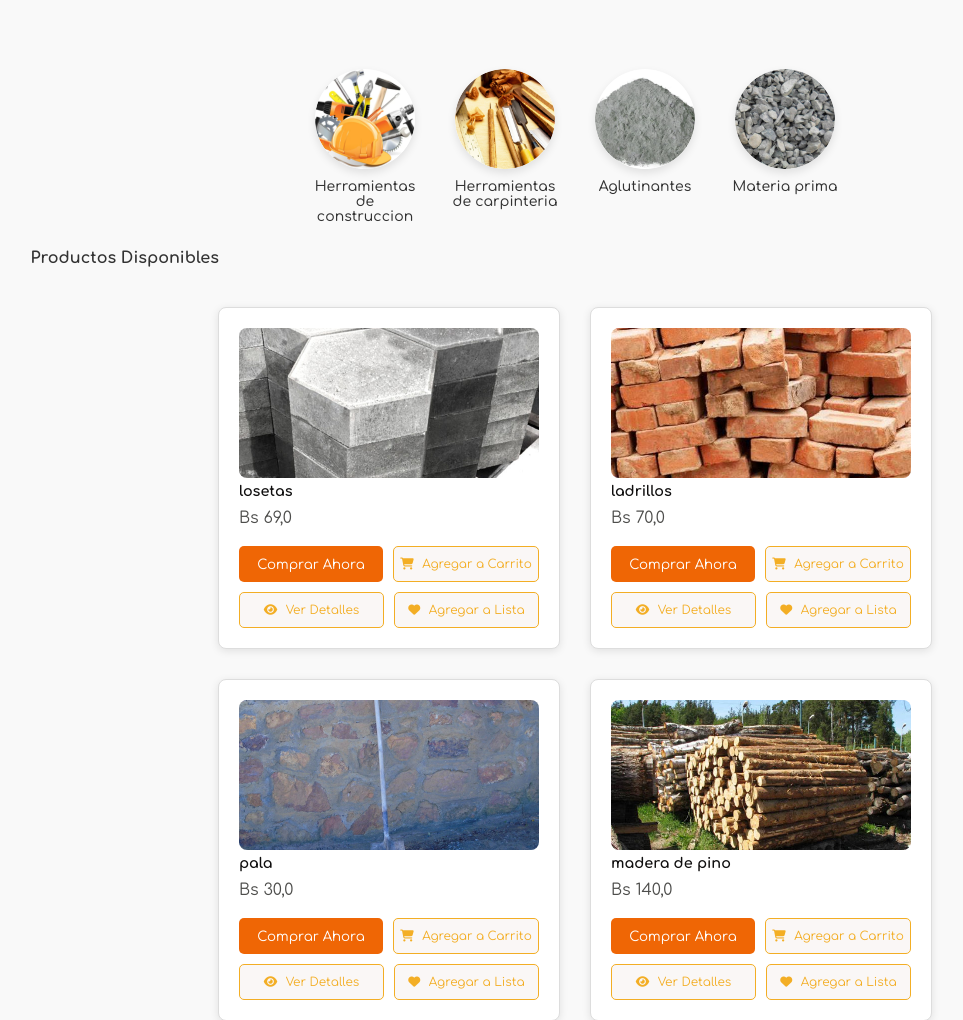
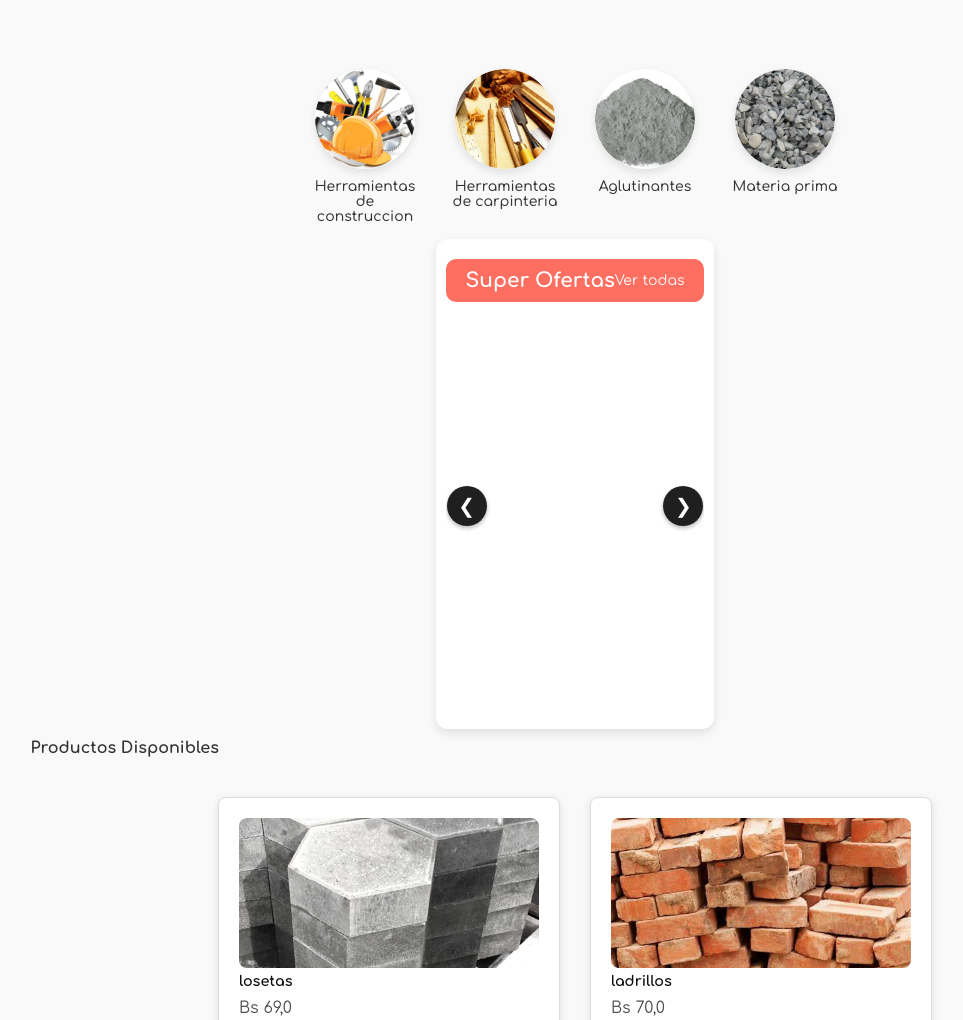
Before and after one commit to MauryQV/YouBuild, a Django app: page /buscar/ in a window 1280 px wide; the page is wider, and only the part inside the window is pictured. Shown: the part 479-1499 px from the top of that part, without its empty margins (65-1028 px from the left). Run offline with Django 5.2, Linux system fonts and the light colour scheme; data comes from the database, SQL or seed files in the repository; both versions use the stored data as it was after the commit.

Commit message:
01-Frontend Integración de Promociones en el Carrusel Existente

```diff
--- /dev/null
+++ b/YouBuild/sistema/static/CarruselOfert.css
@@ -0,0 +1,178 @@
+/* Contenedor general del carrusel de ofertas */
+.super-offers-carousel {
+    background-color: #FFFFFF;
+    border-radius: 12px;
+    box-shadow: 0 4px 10px rgba(0, 0, 0, 0.1);
+    padding: 20px 10px; /* Incrementar padding lateral */
+    position: relative;
+    margin: 0px auto;
+   /* max-width: 1200px; /* Ancho máximo */
+    height: 450px; /* Altura fija del carrusel */
+    overflow: hidden;
+    display: flex;
+    flex-direction: column; /* Asegura que el contenido interno esté bien alineado */
+}
+
+/* Encabezado del carrusel */
+.super-offers-header {
+    display: flex;
+    justify-content: space-between;
+    align-items: center;
+    background-color: #ff6f61;
+    padding: 10px 20px;
+    border-radius: 10px;
+}
+
+.super-offers-title {
+    color: #ffffff;
+    font-size: 20px;
+    font-weight: bold;
+}
+
+.super-offers-view-all {
+    color: #ffffff;
+    font-size: 14px;
+    text-decoration: none;
+}
+
+.super-offers-view-all:hover {
+    text-decoration: underline;
+}
+
+/* Contenido del carrusel */
+.super-offers-content {
+    display: flex;
+    align-items: center;
+    justify-content: space-between;
+    position: relative;
+    overflow: hidden;
+    flex: 1; /* Se adapta al espacio disponible */
+    padding: 0 40px; /* Espaciado interno para las flechas */
+}
+
+/* Botones de navegación ajustados */
+.super-offers-btn {
+    position: absolute;
+    top: 50%;
+    transform: translateY(-50%);
+    background-color: rgba(8, 8, 8, 0.907);
+    color: #FFFFFF;
+    border: none;
+    border-radius: 50%;
+    width: 40px;
+    height: 40px;
+    cursor: pointer;
+    font-size: 20px;
+    display: flex;
+    justify-content: center;
+    align-items: center;
+    z-index: 10;
+    box-shadow: 0 2px 4px rgba(11, 11, 11, 0.3);
+}
+
+.super-offers-btn.super-offers-left-btn {
+    left: 1px; /* Espaciado dentro del contenedor blanco */
+}
+
+.super-offers-btn.super-offers-right-btn {
+    right: 1px; /* Espaciado dentro del contenedor blanco */
+}
+
+.super-offers-btn:hover {
+    background-color: rgba(0, 0, 0, 0.5);
+}
+
+/* Elemento del carrusel */
+.super-offers-item {
+    display: flex;
+    align-items: flex-start;
+    background-color: #ffffff;
+    border-radius: 12px;
+    text-align: left;
+    box-shadow: 0 4px 10px rgba(0, 0, 0, 0.1);
+    margin: 0 10px;
+    overflow: hidden;
+    padding: 10px;
+    flex-shrink: 0;
+    height: 90%;
+    width: 700px; /* Ajusta el ancho aquí */
+}
+
+/* Imágenes dentro del carrusel */
+.super-offers-item img {
+    width: 500px; /* Ancho fijo para la imagen */
+    height: 100%; /* Ajustar la altura total al contenedor */
+    object-fit: cover;
+    border-radius: 20px;
+    margin-right: 15px;
+    display: block;  /* Hace que la imagen se comporte como un bloque, lo cual permite usar margin auto */
+    margin-left: auto; /* Alinea la imagen horizontalmente al centro */
+    margin-right: auto; /* Alinea la imagen horizontalmente al centro */
+}
+
+
+/* Contenedor de detalles centrado */
+.super-offers-details {
+    flex: 1;
+    display: flex;
+    flex-direction: column;
+    justify-content: center; /* Centra los elementos verticalmente */
+    align-items: center; /* Centra los elementos horizontalmente */
+    height: 90%;
+    gap: 5px;
+    text-align: center; /* Centra el texto */
+}
+
+/* Títulos y detalles del producto */
+.super-offers-details h3 {
+    font-size: 20px;
+    color: #333333;
+    font-weight: bold;
+    margin-bottom: 10px;
+}
+
+.super-offers-original-price {
+    text-decoration: line-through;
+    text-decoration-color: #F2690D; /* Línea tachada de color naranja */
+    color: #333333; /* Texto oscuro para mejor contraste */
+    font-size: 20px;
+}
+
+/* Precio con descuento con fondo amarillo */
+.super-offers-discounted-price {
+    background-color: #ffeb3b; /* Fondo amarillo */
+    color: #333333; /* Texto oscuro para mejor contraste */
+    font-size: 22px;
+    font-weight: bold;
+    padding: 5px 10px; /* Espaciado interno para un bloque más visible */
+    border-radius: 5px; /* Bordes redondeados */
+    display: inline-block; /* Para que se ajuste al contenido */
+    margin: 5px 0;
+}
+
+/* Porcentaje de descuento */
+.super-offers-discount-rate {
+    color: #333333; /* Texto oscuro para mejor contraste */
+    font-size: 22px;
+    font-weight: bold;
+    display: inline-block;
+    margin-top: 10px;
+}
+
+/* Botón de detalles centrado */
+.super-offers-details-btn {
+    margin-top: 10px;
+    padding: 8px 16px;
+    background-color: #ff6f61;
+    color: #ffffff;
+    border: none;
+    font-size: 14px;
+    cursor: pointer;
+    display: inline-block; /* Mantiene el botón como un bloque en línea */
+    align-self: center; /* Centra el botón */
+    border-radius: 20px;
+}
+
+.super-offers-details-btn:hover {
+    background-color: #e0554f;
+}
--- a/YouBuild/sistema/templates/index.html
+++ b/YouBuild/sistema/templates/index.html
@@ -11,6 +11,7 @@
 <link rel="stylesheet" href="{% static 'topbar.css' %}" />
 <link rel="stylesheet" href="{% static 'filtros.css' %}" />
 <link rel="stylesheet" href="{% static 'Categorias.css' %}" />
+<link rel="stylesheet" href="{% static 'CarruselOfert.css' %}" />
 <link href="https://fonts.googleapis.com/css2?family=Comfortaa:wght@400;500;700&display=swap" rel="stylesheet">
 <style>
   body {
@@ -89,6 +90,35 @@
   </form>
 </div>
 
+<div class="super-offers-carousel">
+  <div class="super-offers-header">
+      <span class="super-offers-title">Super Ofertas</span>
+      <a href="#" class="super-offers-view-all">Ver todas</a>
+  </div>
+  <div class="super-offers-content">
+      <button class="super-offers-btn super-offers-left-btn">&#10094;</button>
+
+      {% for producto in productos_oferta %}
+      <div class="super-offers-item">
+          {% if producto.imagenes.exists %}
+              <img src="{{ producto.imagenes.first.imagen.url }}" alt="{{ producto.nombre }}">
+          {% else %}
+              <img src="{% static 'path/to/default_image.jpg' %}" alt="{{ producto.nombre }}">
+          {% endif %}
+          <div class="super-offers-details">
+              <h3>{{ producto.nombre }}</h3>
+              <p class="super-offers-original-price">Bs {{ producto.precio }}</p>
+              <p class="super-offers-discounted-price">Bs {{ producto.precio_final }}</p>
+              <p class="super-offers-discount-rate">{{ producto.descuento }} % OFF</p>
+              <button class="super-offers-details-btn">Ver Detalles</button>
+          </div>
+      </div>
+      {% endfor %}
+
+      <button class="super-offers-btn super-offers-right-btn">&#10095;</button>
+  </div>
+</div>
+
 
 
   <!-- Lista de productos disponibles -->
@@ -140,6 +170,40 @@
 {% block extra_scripts %}
 <script src="{% static 'script.js' %}"></script>
 <script>
+
+  document.addEventListener('DOMContentLoaded', function() {
+    const leftButton = document.querySelector('.super-offers-left-btn');
+    const rightButton = document.querySelector('.super-offers-right-btn');
+    const carouselContent = document.querySelector('.super-offers-content');
+    const items = document.querySelectorAll('.super-offers-item');
+    const itemsPerPage = 4;  // Número de productos visibles por página (ajusta según lo que necesites)
+
+    let currentIndex = 0; // Índice de la primera imagen visible
+
+    // Mover el carrusel a la izquierda
+    leftButton.addEventListener('click', function() {
+        if (currentIndex > 0) {
+            currentIndex--;
+            updateCarousel();
+        }
+    });
+
+    // Mover el carrusel a la derecha
+    rightButton.addEventListener('click', function() {
+        if (currentIndex < items.length - itemsPerPage) {
+            currentIndex++;
+            updateCarousel();
+        }
+    });
+
+    // Actualizar la posición del carrusel
+    function updateCarousel() {
+        // Calcular el desplazamiento total del carrusel
+        const offset = -(currentIndex * (items[0].offsetWidth + parseInt(getComputedStyle(items[0]).marginRight)));
+        carouselContent.style.transform = `translateX(${offset}px)`;
+    }
+});
+
   function filtrarPorCategoria(categoriaId) {
     // Establece el valor de la categoría en el primer formulario
     document.getElementById('categoria').value = categoriaId;
--- a/YouBuild/sistema/urls.py
+++ b/YouBuild/sistema/urls.py
@@ -38,6 +38,7 @@
     path('confirmacion-producto/', views.confirmacion_producto, name='confirmacion_producto'),
     path('api/publicaciones/', PublicacionesUsuarioAPIView.as_view(), name='publicaciones_usuario'),
     path('api/publicaciones/<int:id>/', ActualizarPublicacionAPIView.as_view(), name='actualizar_publicacion'),
+     path('productos/', views.product_list, name='product_list'),
 
 ]
 
--- a/YouBuild/sistema/views.py
+++ b/YouBuild/sistema/views.py
@@ -17,27 +17,39 @@
 from rest_framework.permissions import IsAuthenticated
 from rest_framework import status
 from .serializers import ProductoSerializer
+from django.utils import timezone
+from django.shortcuts import render, redirect
 
 # Vista principal
 @login_required
 def home_view(request):
     request.session['productos_busqueda'] = None
-    productos = ProductoDb.objects.all().order_by('-visitas')
+
+    # Todos los productos y los que están en promoción
+    productos, productos_oferta = obtener_productos_oferta()
+
+    # Carruseles y categorías
     carruseles = CarruselDB.objects.all().order_by("id")
     categorias = CategoriaDb.objects.all()
+
+    # Usuario y favoritos
     usuario = request.user.usuariodb
     favoritos_ids = []
     if request.user.is_authenticated:
-        favoritos_ids = ListaFavoritosDB.objects.filter(usuario=request.user.usuariodb).values_list('producto_id', flat=True)
+        favoritos_ids = ListaFavoritosDB.objects.filter(usuario=usuario).values_list('producto_id', flat=True)
         print("Productos en favoritos:", list(favoritos_ids))
 
     return render(request, "home.html", {
         "producto": productos,
+        "productos_oferta": productos_oferta,
         "carrusel": carruseles,
         "usuario": usuario,
-        'categorias': categorias,
+        "categorias": categorias,
         "favoritos_ids": favoritos_ids,
     })
+def product_list(request):
+    productos = ProductoDb.objects.all()
+    return render(request, 'product_list.html', {'productos': productos})
 
 
 def perfil_view(request):
@@ -84,19 +96,34 @@
             return redirect('index')
         return super().dispatch(request, *args, **kwargs)
 
-# Página de inicio
+# Página de inicio para usuarios no autenticados
 def index_view(request):
     if request.user.is_authenticated:
         return redirect('home')
-    productos = ProductoDb.objects.all().order_by('-visitas')
+
+    # Todos los productos y los que están en promoción
+    productos, productos_oferta = obtener_productos_oferta()
+
+    # Carruseles y categorías
     carruseles = CarruselDB.objects.all().order_by("id")
     categorias = CategoriaDb.objects.all()
     favoritos_ids = []
+
     if request.user.is_authenticated:
         favoritos_ids = ListaFavoritosDB.objects.filter(usuario=request.user.usuariodb).values_list('producto_id', flat=True)
         print("Productos en favoritos:", list(favoritos_ids))
 
-    return render(request, "index.html", {"producto": productos, "carrusel": carruseles, 'categorias': categorias, "favoritos_ids": favoritos_ids,})
+    return render(request, "index.html", {
+        "producto": productos,
+        "productos_oferta": productos_oferta,
+        "carrusel": carruseles,
+        "categorias": categorias,
+        "favoritos_ids": favoritos_ids,
+    })
+def obtener_productos_oferta():
+    productos = ProductoDb.objects.all().order_by('-visitas')
+    productos_oferta = [producto for producto in productos if producto.esta_en_promocion()]
+    return productos, productos_oferta
 
 def producto_view(request, id):
     producto = get_object_or_404(ProductoDb, id=id)
```
Also changed, not shown: YouBuild/sistema/templates/home.html (+66 -0 lines), YouBuild/db.sqlite3.
